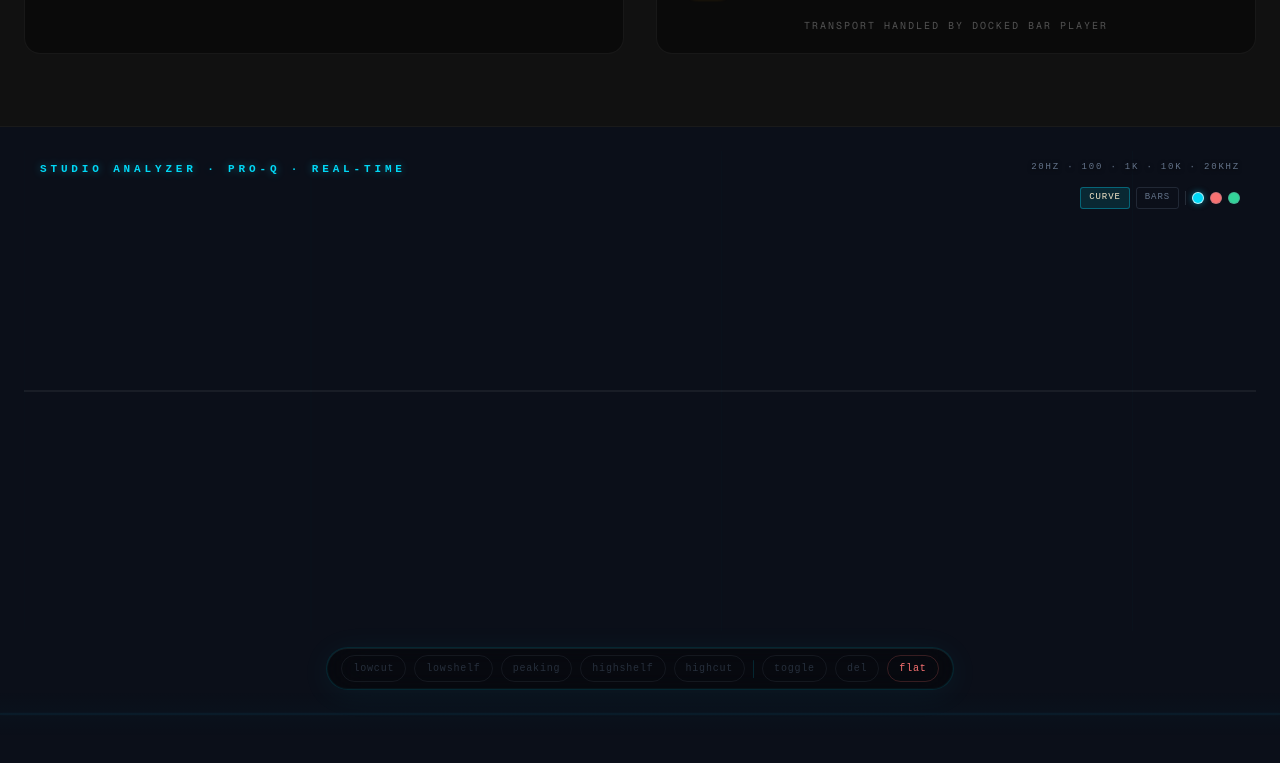
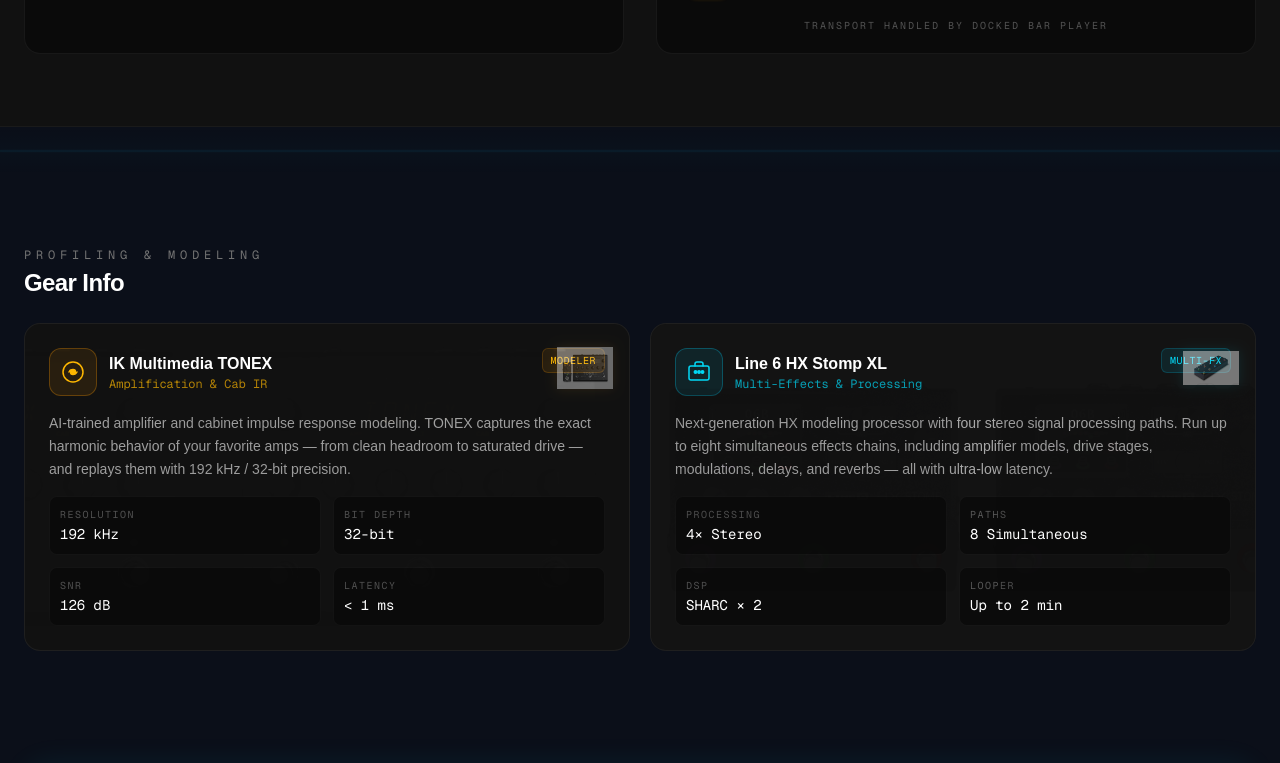
Before and after one commit to Medfender/medfendersite-v2, a Next.js app: page /audio in a window 1280 px wide. Shown: the part 1480-2243 px from the top of the page. Built offline with nearby package versions, Linux system fonts and the light colour scheme.

Commit message:
Remove Studio Analyzer (SpectrumAnalyzerPanel + EQDockToolbar) from audio page

```diff
--- a/src/app/audio/AudioClient.tsx
+++ b/src/app/audio/AudioClient.tsx
@@ -2,16 +2,13 @@
 
 import React from "react";
 import { useAudio } from "@/context/AudioContext";
-import { audioTickController } from "@/lib/audio/AudioTickController";
 import Turntable from "@/components/turntable/Turntable";
-import StudioAnalyzer from "@/components/audio/SpectrumAnalyzerPanel";
 import PatchBrowser from "@/components/audio/PatchBrowser";
 import PlaylistPanel from "@/components/audio/PlaylistPanel";
 import StickyTransport from "@/components/audio/StickyTransport";
 import SignalChain from "@/components/audio/SignalChain";
 import FeaturedAudioSection from "@/components/audio/FeaturedAudioSection";
 import VinylShowcase from "@/components/VinylShowcase";
-import { EQDockToolbar } from "@/components/audio/EQDockToolbar";
 
 function WaveformDivider() {
   const { isPlaying, currentBpm } = useAudio();
@@ -76,7 +73,6 @@ function WaveformDivider() {
 }
 
 export default function AudioClient() {
-  const [selectedBandId, setSelectedBandId] = React.useState<number | null>(null);
   const {
     transportState,
     isPowered,
@@ -90,13 +86,6 @@ export default function AudioClient() {
     stop: ctxStop,
     pause,
   } = useAudio();
-
-  // Resolve active filter type for the selected band (used by EQDockToolbar)
-  const activeType: import("@/lib/audio/AudioTickController").FilterType | null = (() => {
-    if (selectedBandId == null) return null;
-    const band = audioTickController.eqBands.find((b: any) => b.id === selectedBandId);
-    return band?.type ?? null;
-  })();
 
   const handleTogglePlay = () => togglePlay();
   const handleTurntablePlay = () => {
@@ -161,20 +150,6 @@ export default function AudioClient() {
           <VinylShowcase />
         </section>
 
-        {/* ── Section 4b: Studio Analyzer Pro ──────────────────────────── */}
-        <section className="w-full z-10 pt-4 md:pt-6">
-          <div className="max-w-7xl mx-auto px-4 md:px-6 space-y-4">
-            <StudioAnalyzer
-              selectedBandId={selectedBandId}
-              setSelectedBandId={setSelectedBandId}
-            />
-            <EQDockToolbar
-              selectedBandId={selectedBandId}
-              setSelectedBandId={setSelectedBandId}
-              activeType={activeType}
-            />
-          </div>
-        </section>
 
         {/* ── Section 5: Waveform SVG Divider ──────────────────────────────── */}
         <WaveformDivider />
```
